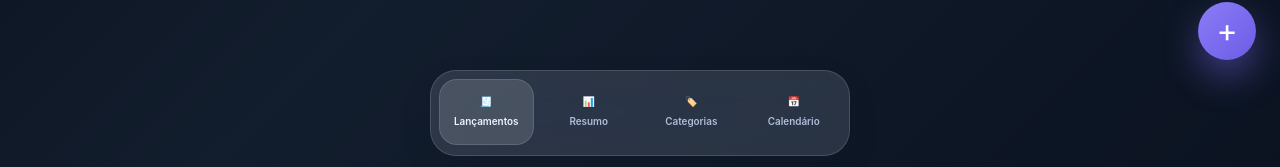
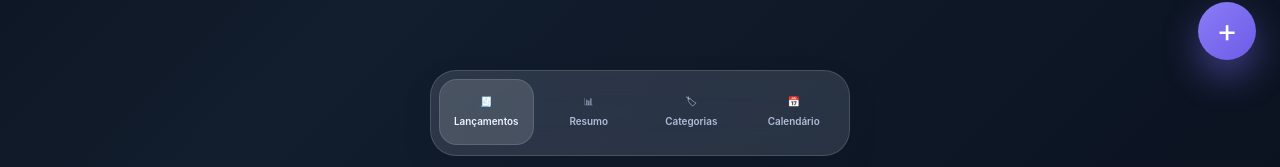
Before and after one commit to MateusPortesVilela/Tia-Financeira, a React (Vite) app: page / in a window 1280 px wide. Shown: the part 630-797 px from the top of the page. Built offline with nearby package versions, Linux system fonts and the light colour scheme.

Commit message:
fix: add aria-hidden attribute and update tab icons for accessibility

```diff
--- a/src/App.jsx
+++ b/src/App.jsx
@@ -1158,14 +1158,14 @@ function App() {
             className={`tab ${currentTab === tab.key ? "active" : ""}`}
             onClick={() => setCurrentTab(tab.key)}
           >
-            <span>
+            <span aria-hidden="true">
               {tab.key === "lancamentos"
-                ? "🧾"
+                ? "🧾︎"
                 : tab.key === "resumo"
-                  ? "📊"
+                  ? "📊︎"
                   : tab.key === "categorias"
-                    ? "🏷️"
-                    : "📅"}
+                    ? "🏷︎"
+                    : "📅︎"}
             </span>
             <span>{tab.label}</span>
           </button>
```
